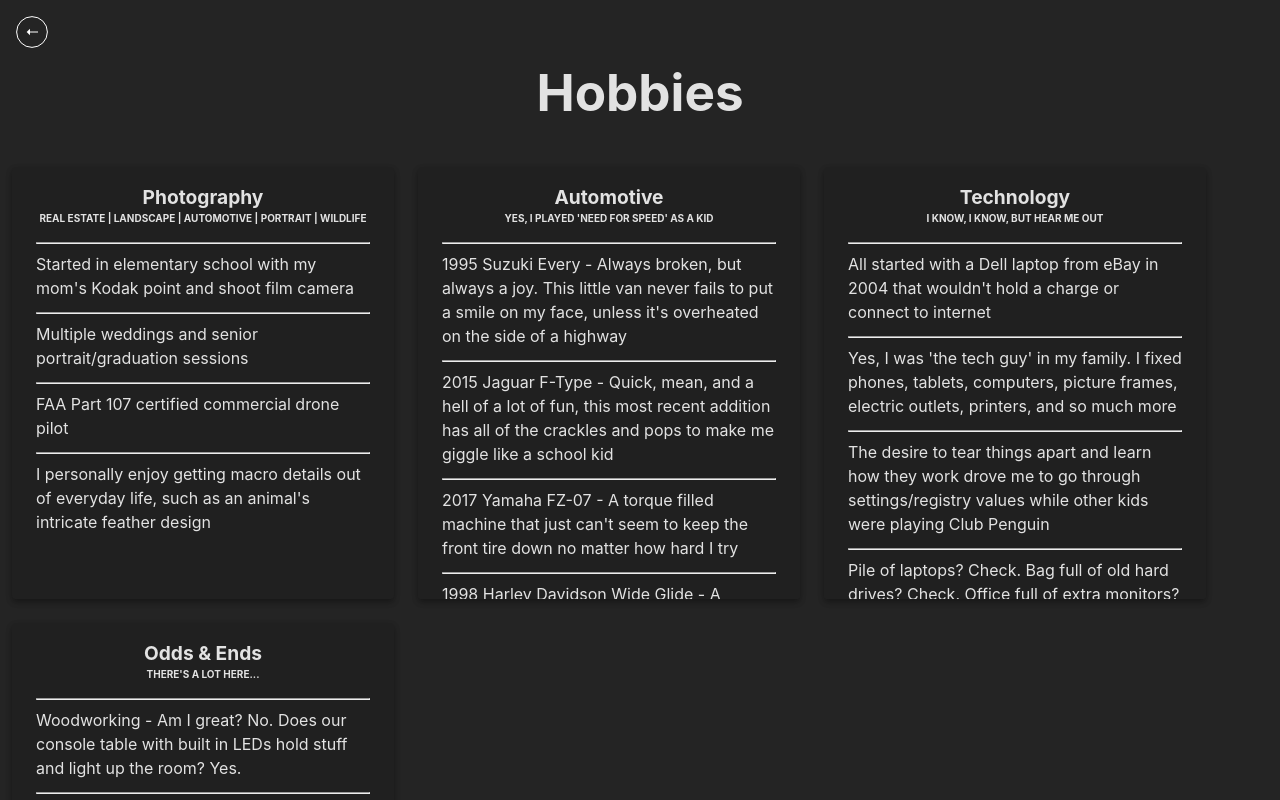
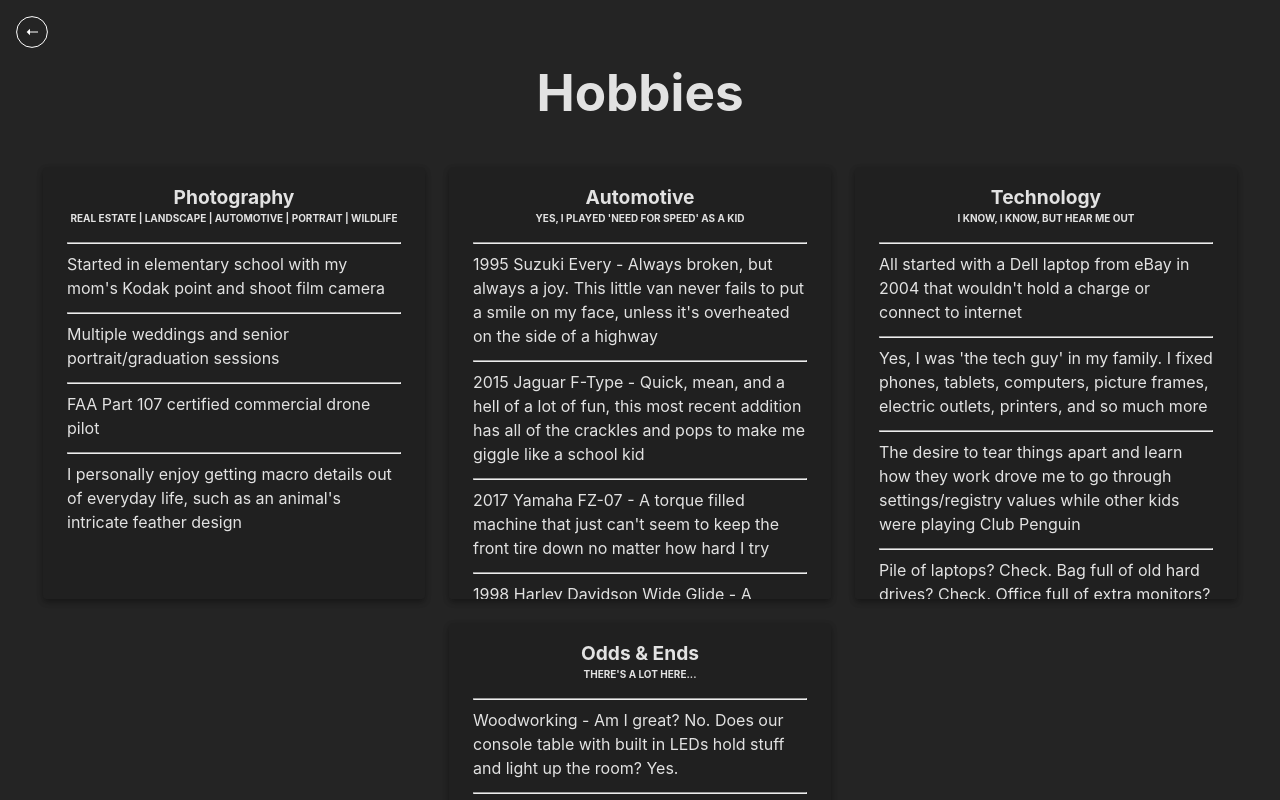
Before and after one commit to 4rron/arron.app, a React (Vite) app: page /hobbies in a window 1280 px wide. Shown: the top 800 px of the page. Built offline with nearby package versions, Linux system fonts and the light colour scheme.

Commit message:
Center cards and add side margin to about me

```diff
--- a/src/index.scss
+++ b/src/index.scss
@@ -39,6 +39,14 @@ body {
     place-items: center;
     min-width: 320px;
     min-height: 100vh;
+}
+
+.card-collection {
+    display: flex;
+    flex-direction: row;
+    flex-wrap: wrap;
+    width: 100%;
+    justify-content: center;
 }
 
 .clickable {
--- a/src/routes/about/about.scss
+++ b/src/routes/about/about.scss
@@ -1,5 +1,6 @@
 #about {
     text-align: left;
+    margin: 0 2em;
     h1 {
         text-align: center;
     }
--- a/src/routes/experience/experience.tsx
+++ b/src/routes/experience/experience.tsx
@@ -5,6 +5,7 @@ export default function Experience() {
     return (
         <div className="experience">
             <h1>Experience</h1>
+            <div className="card-collection">
                 <Card
                     title="Genesys Telecommunications"
                     subtitle="Software Engineer"
@@ -26,5 +27,6 @@ export default function Experience() {
                     keypoints={KeyPoints.maxix}
                 />
             </div>
+        </div>
     );
 }
--- a/src/routes/hobbies/hobbies.tsx
+++ b/src/routes/hobbies/hobbies.tsx
@@ -5,6 +5,7 @@ export default function Hobbies() {
     return (
         <div className="hobbies">
             <h1>Hobbies</h1>
+            <div className="card-collection">
                 <Card
                     title="Photography"
                     subtitle=""
@@ -30,5 +31,6 @@ export default function Hobbies() {
                     keypoints={Keypoints.hobbies.odds}
                 />
             </div>
+        </div>
     );
 }
--- a/src/routes/projects/projects.tsx
+++ b/src/routes/projects/projects.tsx
@@ -6,6 +6,7 @@ export default function Projects() {
     return (
         <div className="projects">
             <h1>Projects</h1>
+            <div className="card-collection">
                 <Link to="maxix">
                     <Card
                         title="Maxix Robotics"
@@ -31,5 +32,6 @@ export default function Projects() {
                     />
                 </Link>
             </div>
+        </div>
     );
 }
```
Lines whose indentation alone changed are shown as unchanged.
